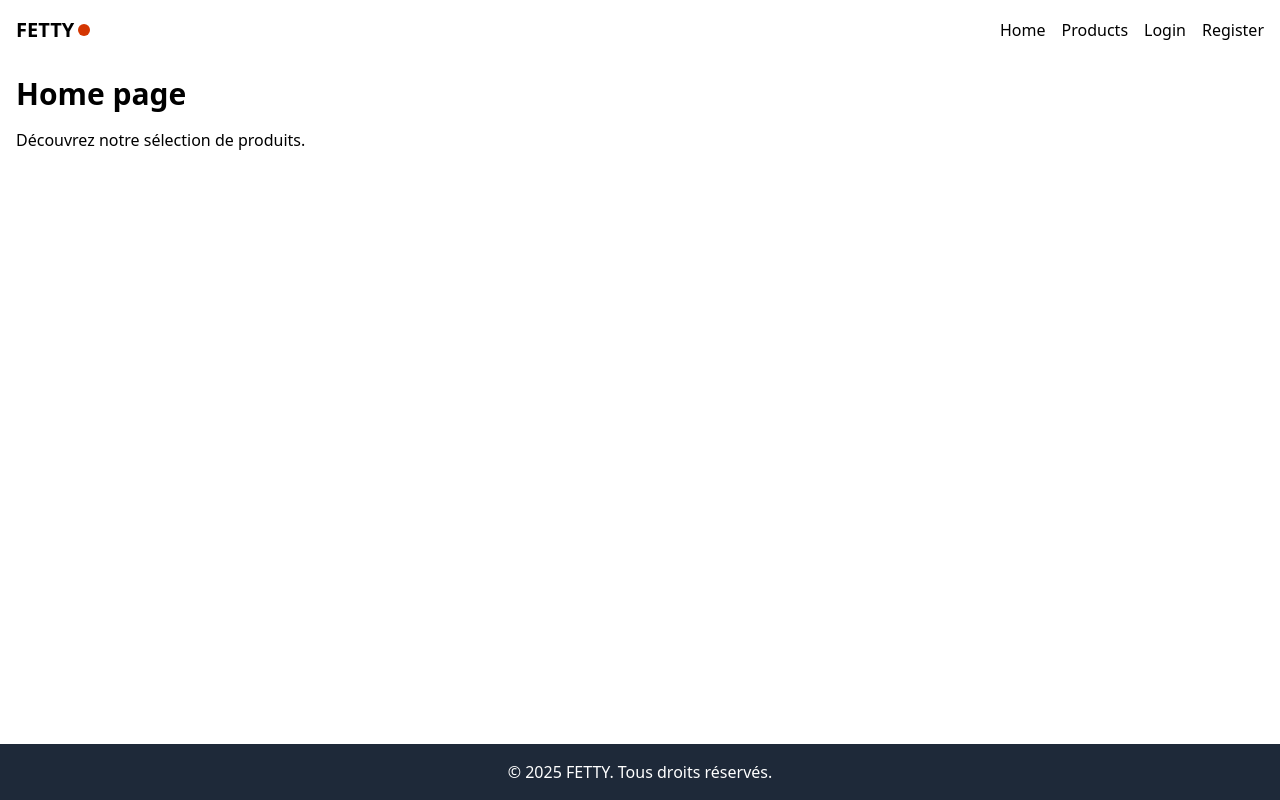
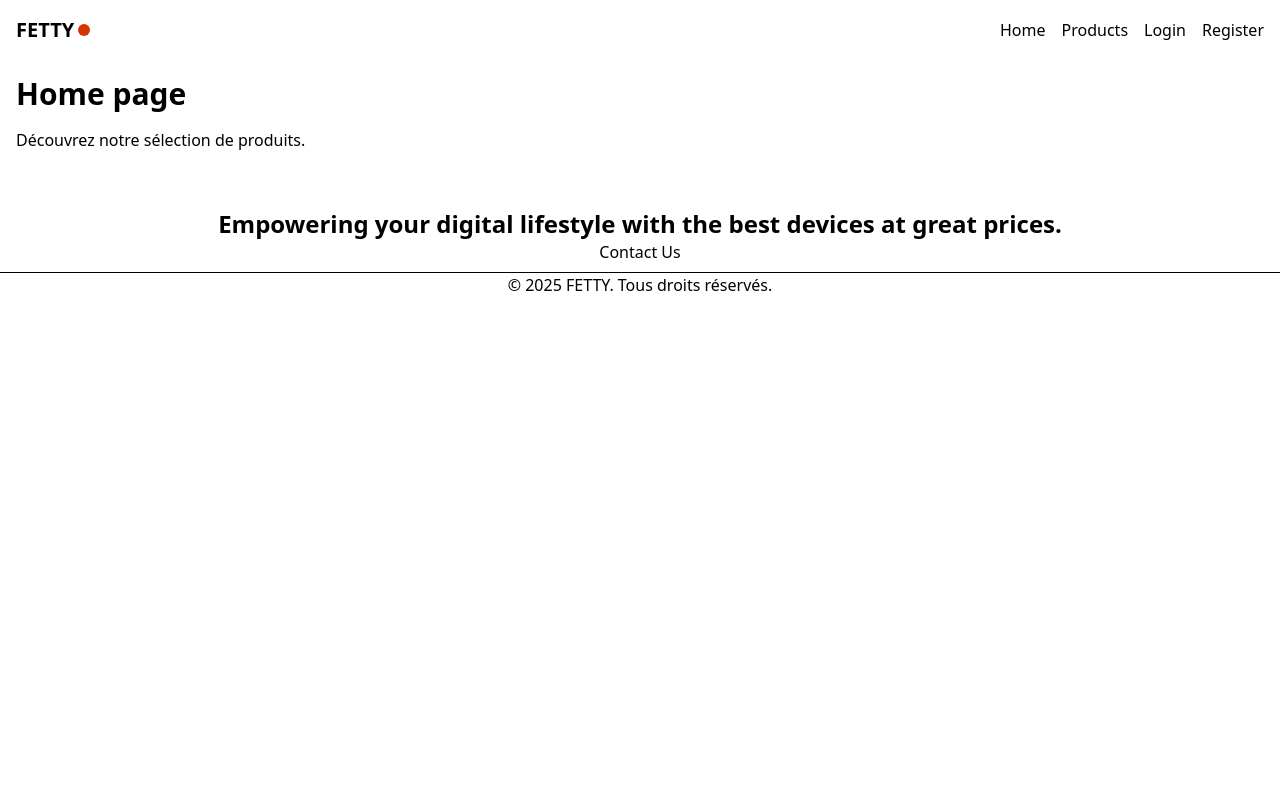
Before and after one commit to Ayoub-fetti/EmarketAPI, a React (Vite) app in the folder frontend/: page / in a window 1280 px wide. Built offline with nearby package versions, Linux system fonts and the light colour scheme; no server answers.

Commit message:
footer update

```diff
--- a/frontend/src/components/Footer.jsx
+++ b/frontend/src/components/Footer.jsx
@@ -1,6 +1,15 @@
 export default function Footer() {
   return (
-    <footer className="bg-gray-800 text-white p-4 text-center fixed bottom-0 lerft-0 w-full">
+    <footer className=" text-black text-center bottom-0 lerft-0 w-full mt-10">
+      <div className="grid justify-center border-b">
+      <h1 className="text-black font-bold text-2xl">Empowering your digital lifestyle with the best devices at great prices.</h1>
+      <button className="mb-2">Contact Us</button>
+      <nav>
+        <div className="">
+
+        </div>
+      </nav>
+      </div>
       <p>&copy; 2025 FETTY. Tous droits réservés.</p>
     </footer>
   )
```
